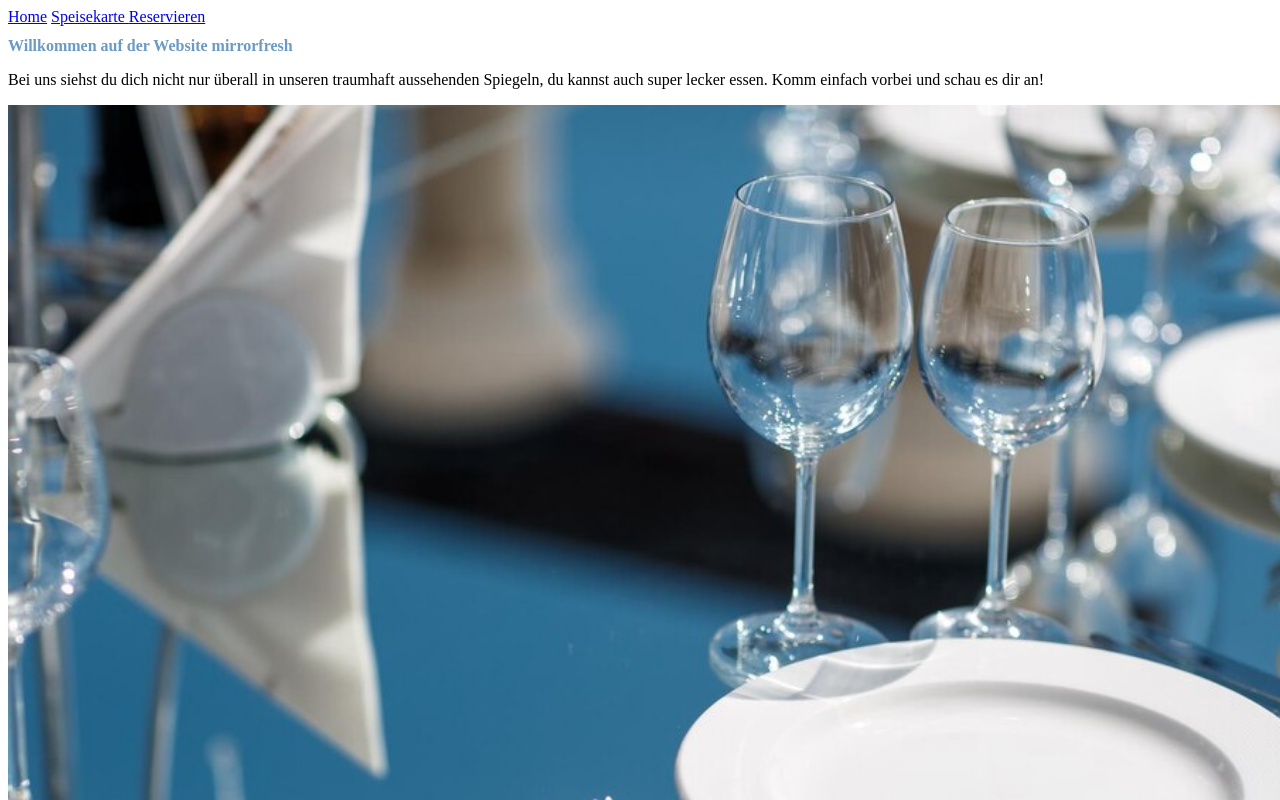
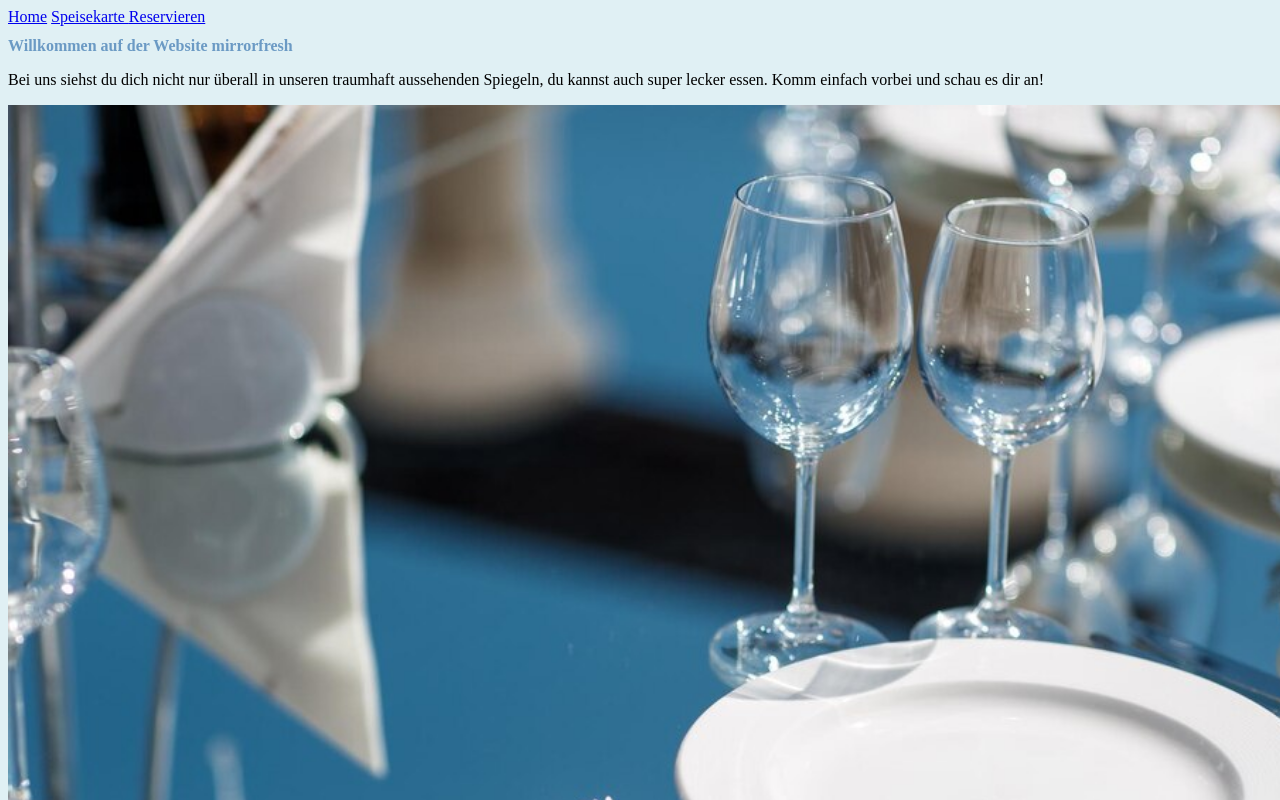
Before and after one commit to emmaschuster/emmaschuster.github.io, a plain HTML site: page index.html in a window 1280 px wide. Shown: the top 800 px of the page. Drawn offline with Linux system fonts and the light colour scheme.

Commit message:
background-color

```diff
--- a/index.html
+++ b/index.html
@@ -6,6 +6,11 @@
         h1 {
             font-size: 16px;
             color:#6B9AC4;
+        }
+        body{
+            background-color: #e0f0f4;
+
+
         }
         </style>
             <body>
```
